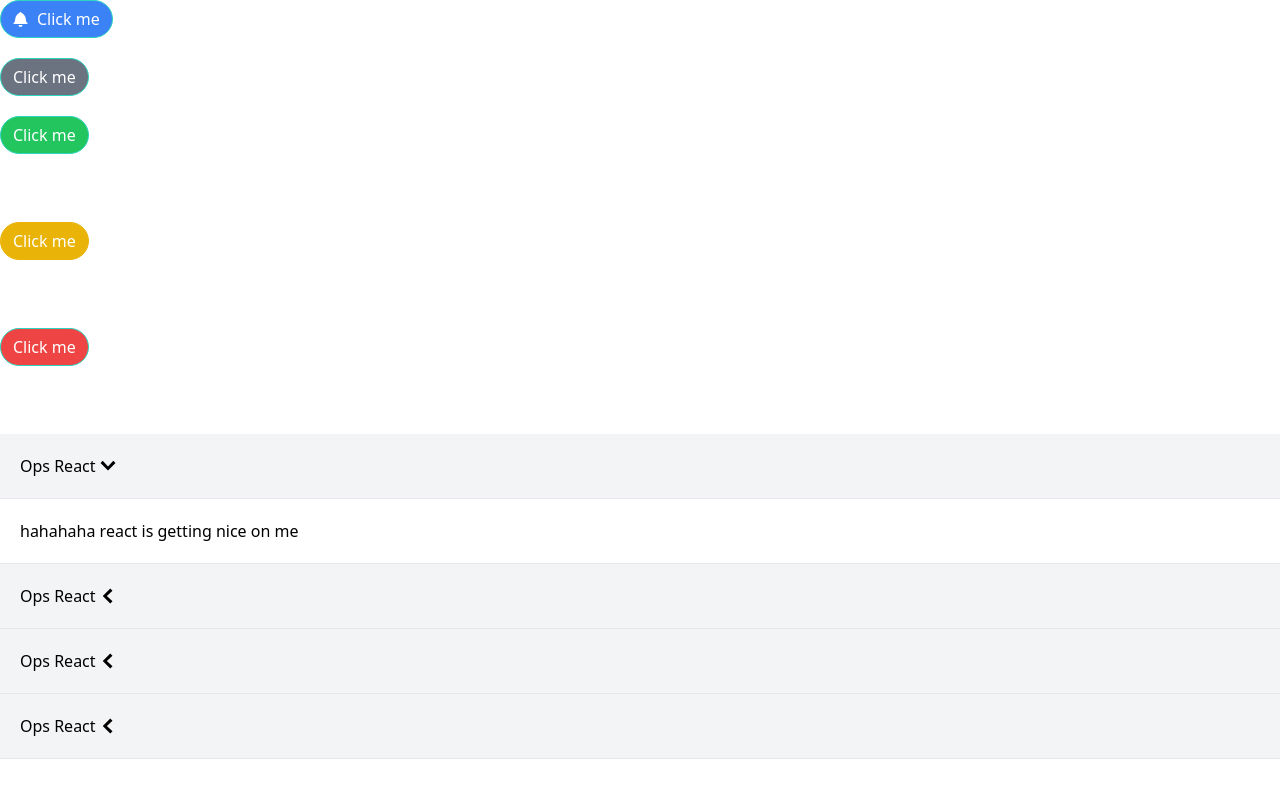
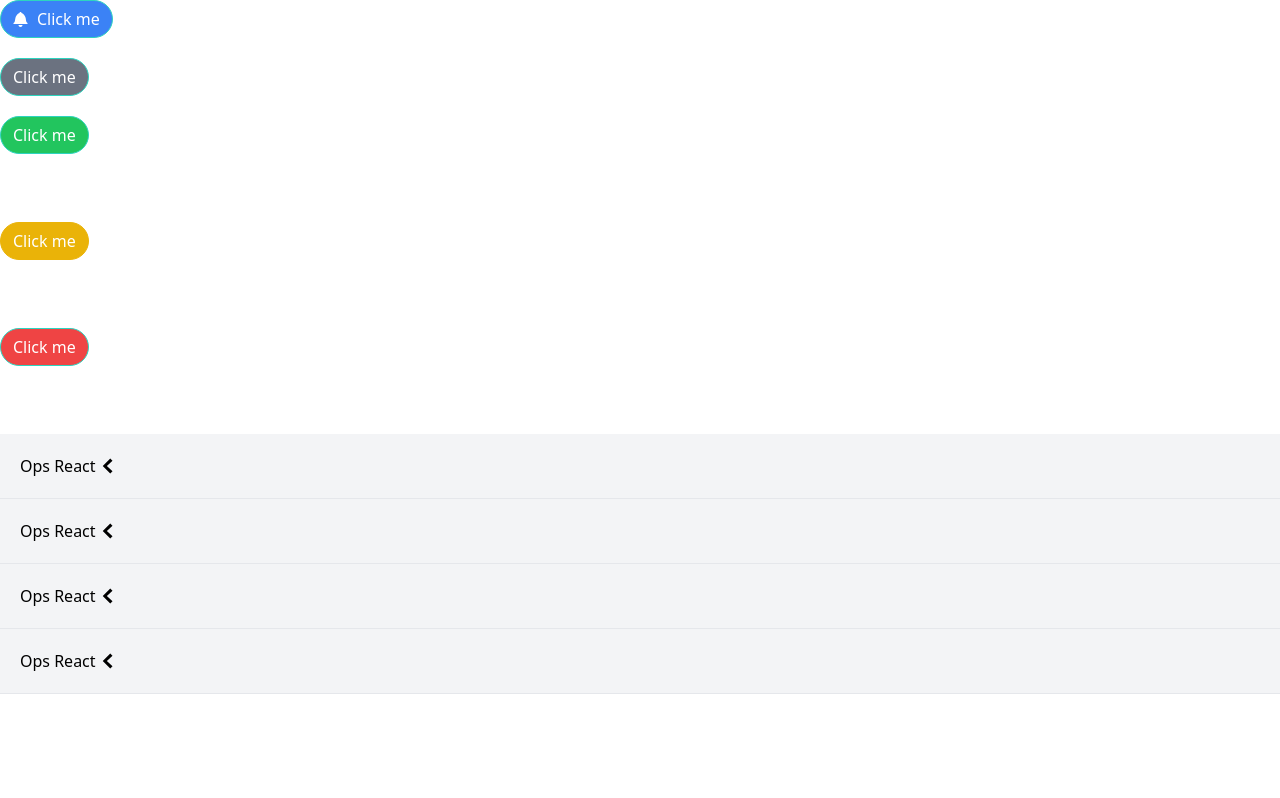
Before and after one commit to bishalkunwar/HandsOnReact, a React (Create React App) app in the folder practicepro/: page / in a window 1280 px wide. Built offline with nearby package versions, Linux system fonts and the light colour scheme.

Commit message:
toggle effect to the items expansion

```diff
--- a/practicepro/src/Components/CustomNavigationAndRouting/Accordion.js
+++ b/practicepro/src/Components/CustomNavigationAndRouting/Accordion.js
@@ -2,11 +2,15 @@ import { useState } from "react";
 import {GoChevronDown, GoChevronLeft} from 'react-icons/go'
 export default function Accordion({items}){
 
-    const[expandedIndex, setExpandedIndex] = useState(0);
+    const[expandedIndex, setExpandedIndex] = useState(-1);
 
     // this function and function called into the jsx is the combination of shorthand and longhand function.
     const handleClick = (itemIndex)=>{
-        setExpandedIndex(itemIndex);
+        if(expandedIndex === itemIndex){
+            setExpandedIndex(-1);
+        }else{
+            setExpandedIndex(itemIndex);
+        }
     }
 
     const renderedItems = items.map((item, index)=>{
```
